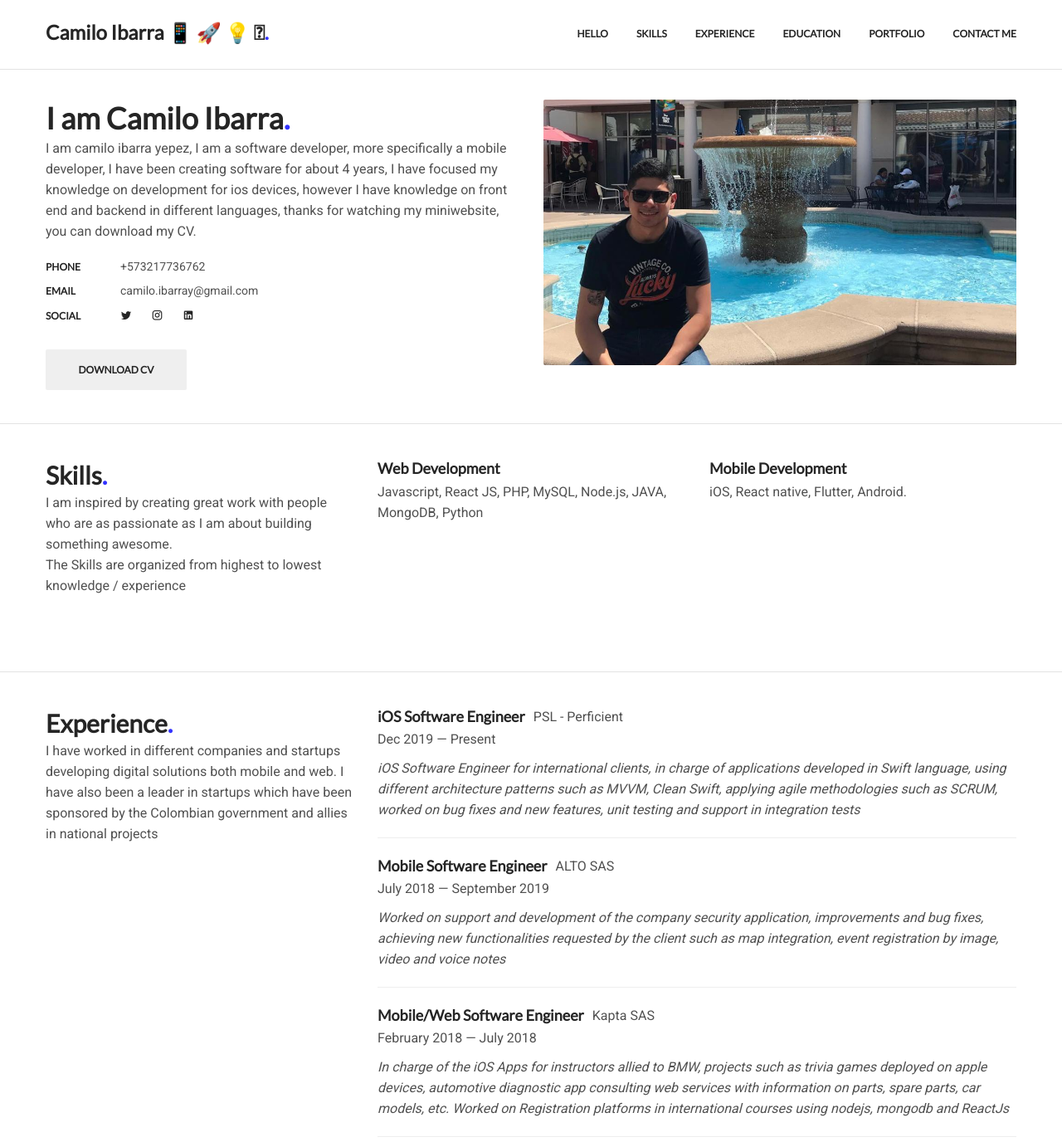
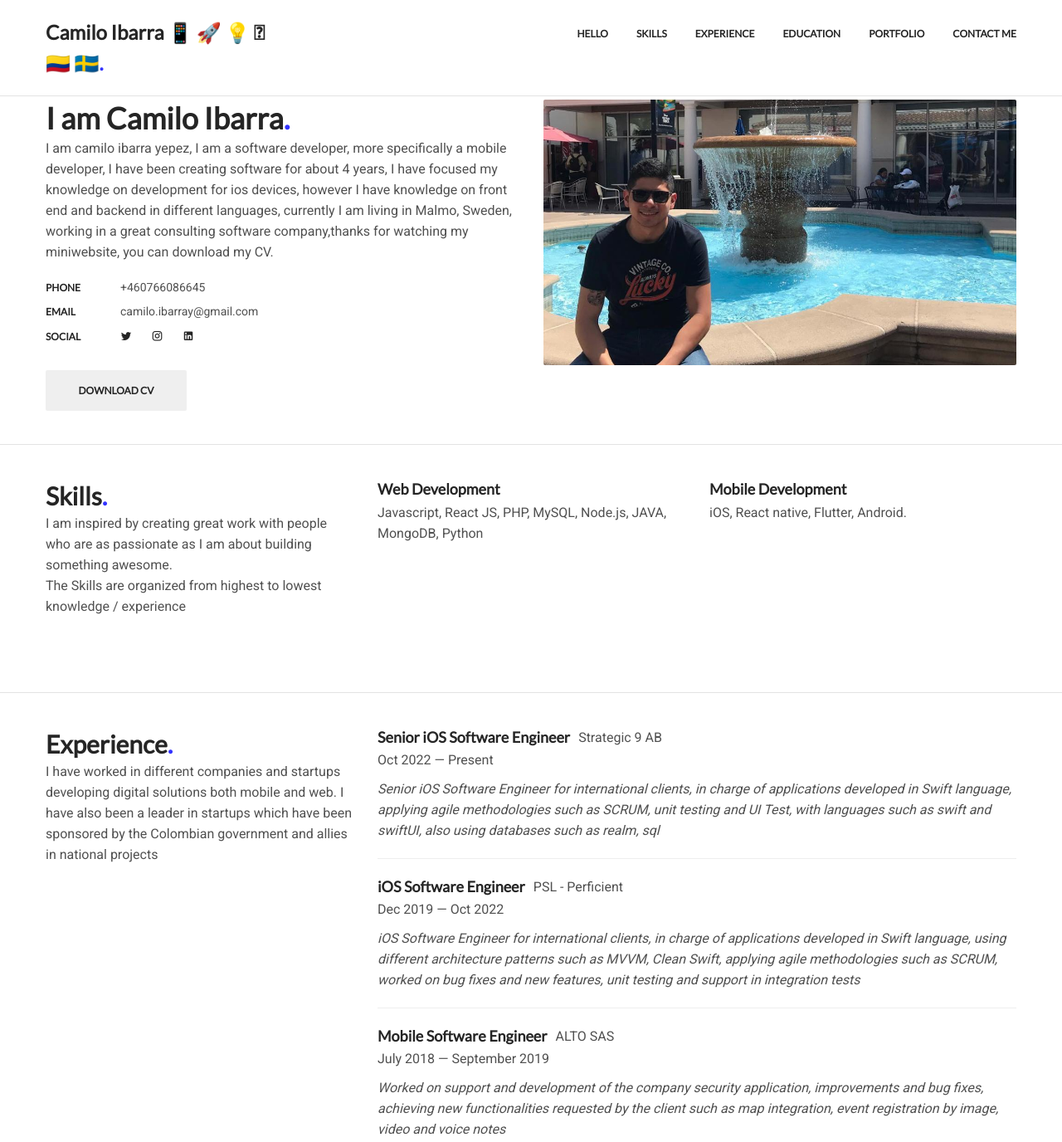
Before and after one commit to camiloibarrayepes/ciby_site, a plain HTML site: page index.html in a window 1280 px wide. Shown: the top 1376 px of the page at 83% size. Drawn offline with Linux system fonts and the light colour scheme.

Commit message:
Update index.html

```diff
--- a/index.html
+++ b/index.html
@@ -15,7 +15,7 @@
         <div class="row">
             <div class="col-md-3 col-xs-8 slideInLeft">
                 <div class="logo">
-                    <span class="point">Camilo Ibarra 📱  🚀 💡 </span>
+                    <span class="point">Camilo Ibarra 📱  🚀 💡  🇨🇴 🇸🇪</span>
                 </div>
             </div>
             <div class="col-md-9 hidden-sm hidden-xs slideInRight">
@@ -74,14 +74,15 @@
                         <div class="opacity-box">
                             <p>I am camilo ibarra yepez, I am a software developer, more specifically a mobile developer,
                             I have been creating software for about 4 years, I have focused my knowledge on development for
-                        	ios devices, however I have knowledge on front end and backend in different languages, thanks for
+                        	ios devices, however I have knowledge on front end and backend in different languages, currently I am living in Malmo, Sweden,
+				    working in a great consulting software company,thanks for
                     		watching my miniwebsite, you can download my CV.</p>
                         </div>
                     </div>
                     <div class="about-me-info">
                         <p>
                             <span class="span-title">Phone</span>
-                            <span>+573217736762</span>
+                            <span>+460766086645</span>
                         </p>
                         <p>
                             <span class="span-title">Email</span>
@@ -158,12 +159,28 @@
                 </div>
             </div>
             <div class="col-md-8 right-box">
+		<div class="row wow zoomIn">
+                    <div class="col-md-12">
+                        <div class="about-row">
+                            <h4 class="about-tittle">Senior iOS Software Engineer</h4>
+                            <p class="about-info">Strategic 9 AB</p>
+                            <p>Oct 2022 — Present</p>
+                            <div class="opacity-box">
+                                <p>Senior iOS Software Engineer for international clients, in charge of applications developed
+                                    in Swift language, applying agile methodologies such as SCRUM, unit testing and UI Test, with languages such
+					as swift and swiftUI, also using databases such as realm, sql
+                                </p>
+                            </div>
+                        </div>
+                    </div>
+                </div>
+                <hr>
                 <div class="row wow zoomIn">
                     <div class="col-md-12">
                         <div class="about-row">
                             <h4 class="about-tittle">iOS Software Engineer</h4>
                             <p class="about-info">PSL - Perficient</p>
-                            <p>Dec 2019 — Present</p>
+                            <p>Dec 2019 — Oct 2022</p>
                             <div class="opacity-box">
                                 <p>iOS Software Engineer for international clients, in charge of applications developed
                                     in Swift language, using different architecture patterns such as MVVM, Clean Swift, applying
```
